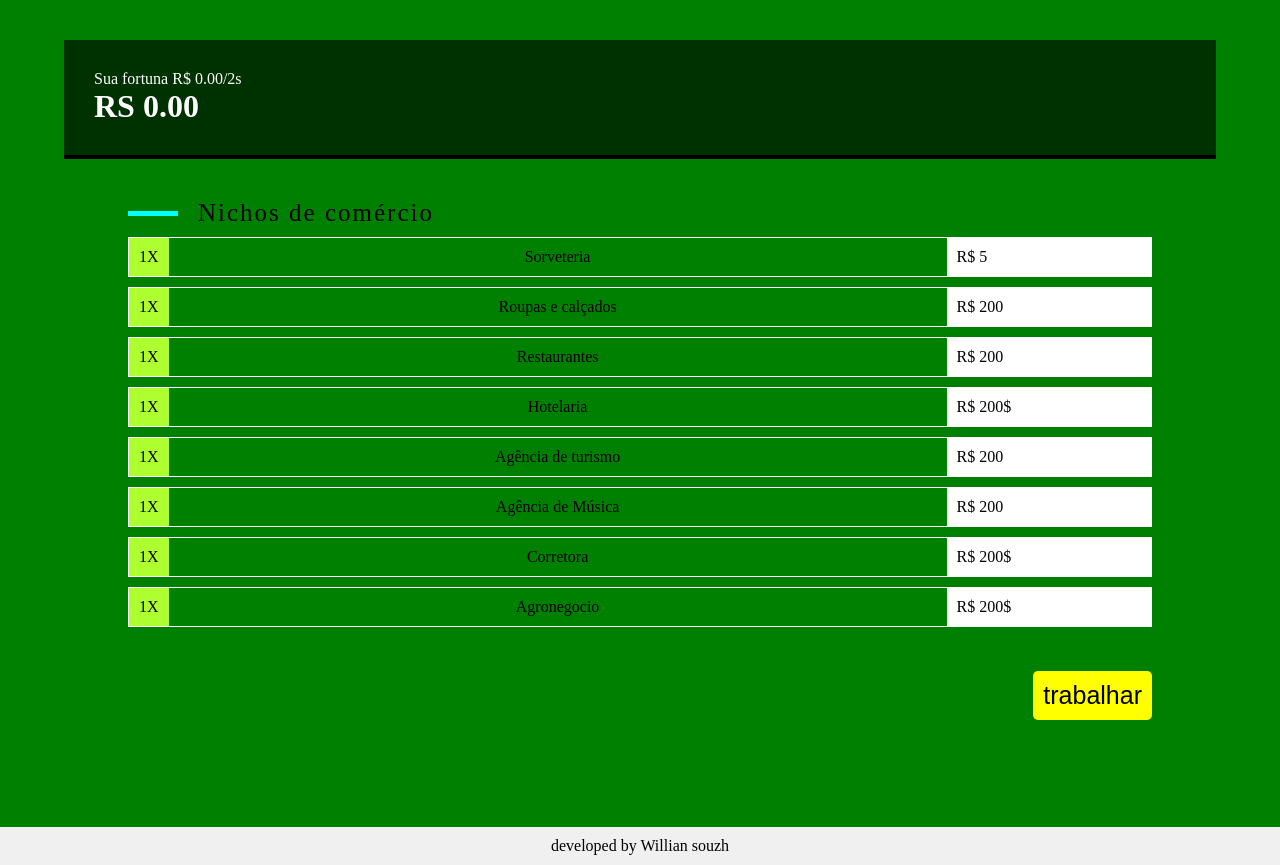
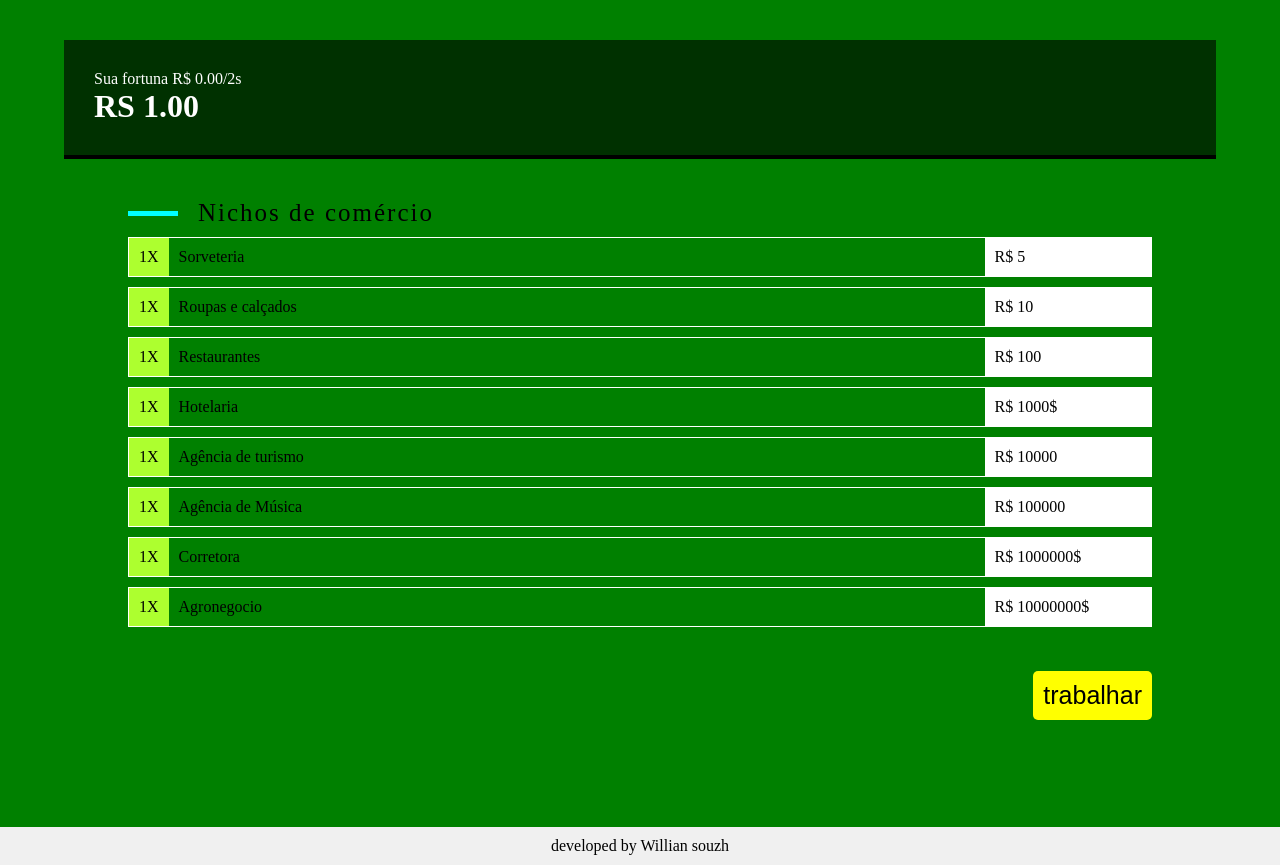
Before and after one commit to Williansouzh/CAPITALISM, a plain HTML site: page index.html in a window 1280 px wide. Both pictures are taken after a click on the button "trabalhar". Drawn offline with Linux system fonts and the light colour scheme.

Commit message:
adicionado funcionalidades

```diff
--- a/index.html
+++ b/index.html
@@ -27,49 +27,49 @@
             <span>1X</span>
             <p>Roupas e calçados</p>
             <div class="valor">
-                R$ <span>200</span>
+                R$ <span>10</span>
             </div>
         </div>
         <div class="nicho">
             <span>1X</span>
             <p>Restaurantes</p>
             <div class="valor">
-                R$ <span>200</span>
+                R$ <span>100</span>
             </div>
         </div>
         <div class="nicho">
             <span>1X</span>
             <p>Hotelaria</p>
             <div class="valor">
-                R$ <span>200</span>$
+                R$ <span>1000</span>$
             </div>
         </div>
         <div class="nicho">
             <span>1X</span>
             <p>Agência de turismo</p>
             <div class="valor">
-                R$ <span>200</span>
+                R$ <span>10000</span>
             </div>
         </div>
         <div class="nicho">
             <span>1X</span>
             <p>Agência de Música</p>
             <div class="valor">
-                R$ <span>200</span>
+                R$ <span>100000</span>
             </div>
         </div>
         <div class="nicho">
             <span>1X</span>
             <p>Corretora</p>
             <div class="valor">
-                R$ <span>200</span>$
+                R$ <span>1000000</span>$
             </div>
         </div>
         <div class="nicho">
             <span>1X</span>
             <p>Agronegocio</p>
             <div class="valor">
-                R$ <span>200</span>$
+                R$ <span>10000000</span>$
             </div>
         </div>
     </div>
--- a/script.js
+++ b/script.js
@@ -0,0 +1,58 @@
+'use strict'
+//interface
+let fortuna = 0;
+let fortunaPorSegundo = 0;
+let trabalharBtn = document.querySelector('#trabalhar')
+
+//variáveis
+
+//functions
+const soma= (num1, num2)=>{
+    return num1+num2;
+}
+const subtrair= (a,b)=>{
+    return a-b
+}
+//atualizar display
+const atualizarDisplayAgora = ()=>{
+    let fortunaScreen = document.querySelector('#fortuna')
+    let fortunaPorSegundoScreen = document.querySelector('#fortunaPorSegundo');
+    fortunaScreen.textContent = fortuna.toFixed(2).toLocaleString('en-us')
+    fortunaPorSegundoScreen.textContent = fortunaPorSegundo.toFixed(2).toLocaleString('en-us')
+}
+const atualizarDisplay = ()=>{
+    let fortunaScreen = document.querySelector('#fortuna')
+    let fortunaPorSegundoScreen = document.querySelector('#fortunaPorSegundo');
+    const intervalo =  setInterval(() => {
+        fortunaScreen.textContent = fortuna.toFixed(2).toLocaleString('en-us');
+        fortunaPorSegundoScreen.textContent = fortunaPorSegundo.toFixed(2).toLocaleString('en-us');
+
+        fortuna = soma(fortunaPorSegundo, fortuna);
+        console.log(intervalo)
+    }, 2000);
+}
+//trabalhar
+const trabalhar = ()=>{
+    fortuna++;
+    atualizarDisplayAgora()
+}
+trabalharBtn.addEventListener('click', trabalhar);
+
+//comprar comercio
+const comprarComercio = (e)=>{
+    let precoComercio = parseFloat(e.target.textContent);
+    if(fortuna>=parseFloat(e.target.textContent)){
+
+
+        fortuna = subtrair(fortuna, precoComercio)
+        fortunaPorSegundo = soma(fortunaPorSegundo, precoComercio);
+        atualizarDisplayAgora()
+        console.log(`${fortuna}-${precoComercio} = ${subtrair(fortuna, precoComercio)}`)
+    } else{
+        alert('voccê é pobre')
+    }
+}
+document.querySelectorAll('.nicho').forEach((item)=>{
+    item.children[2].children[0].addEventListener('click', comprarComercio)
+})
+atualizarDisplay()
--- a/style.css
+++ b/style.css
@@ -34,6 +34,7 @@ header{
     background-color: greenyellow;
 }
 .nicho > P{
+    width: 100%;
     padding: 10px;
     height: 100%;
 }
@@ -63,6 +64,7 @@ footer{
     background-color: rgb(240, 240, 240);
 }
 .nichos>h3{
+    width: 100%;
     text-align: right;
     letter-spacing: 2px;
     display: flex;
```
